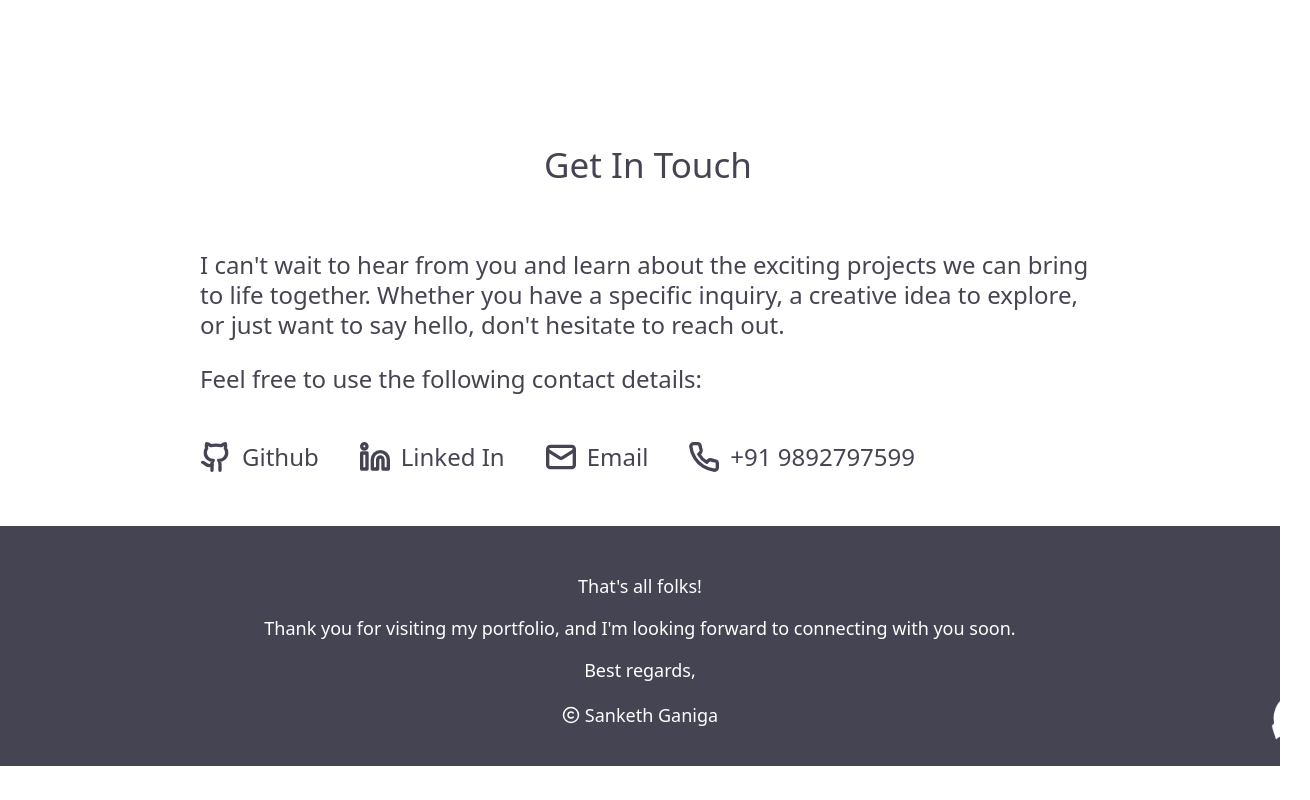
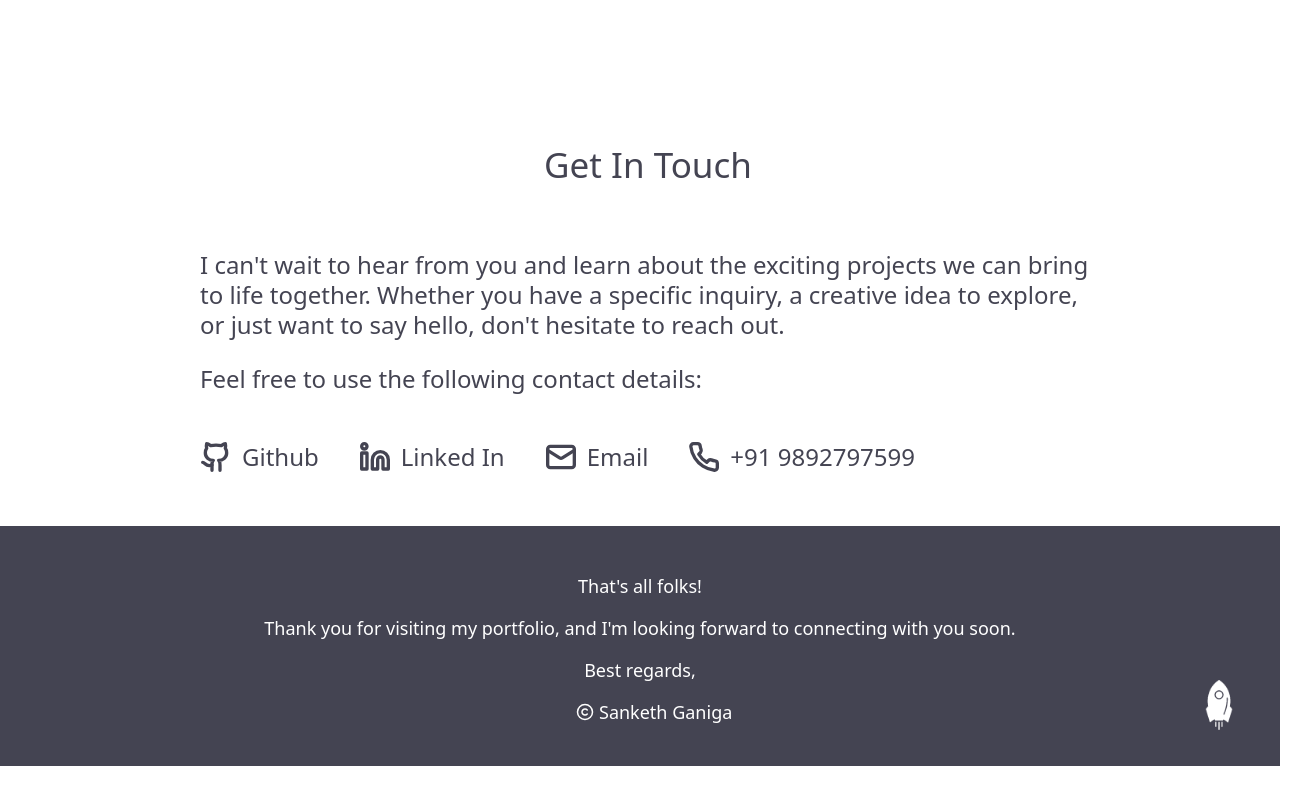
Before and after one commit to SankethGaniga95/SankethGaniga95.github.io, a React (Create React App) app: page / in a window 1280 px wide. Shown: the part 6790-7590 px from the top of the page, 1310 px wide, since content can reach past the window. After the commit the page ends 7556 px from the top, so only its background shows below. Built offline with nearby package versions, Linux system fonts and the light colour scheme.

Commit message:
corrected footer section

```diff
--- a/src/components/Contact.css
+++ b/src/components/Contact.css
@@ -94,12 +94,17 @@ a:hover{
 }
 
 
-#scrollup{
- position: absolute;
- bottom:-6790px;
- left:1260px;
+
+
+#footer-end{
+    display: flex;
+    margin-top: -20px;
+    justify-content:space-between;
+    width:53%;
+    margin-left: 45%;
 
 }
+
 #scrollup>img{
     width:50px;
 
--- a/src/components/Contact.jsx
+++ b/src/components/Contact.jsx
@@ -46,17 +46,21 @@ export const Contact = () => {
     <p>That's all folks!</p>
     <p>Thank you for visiting my portfolio, and I'm looking forward to connecting with you soon.</p>
     <p>Best regards,</p>
+    <div id="footer-end">
+
     <div id="copyright">
     <Copyright size={18} />
     <p>Sanketh Ganiga</p>
      </div>
-
      <div id="scrollup">
      <img src={rocket} alt="" onClick={scrollup}/>
      <div className='hide'>
       Let's go!
      </div>
      </div>
+    </div>
+
+
 
 
 
```
